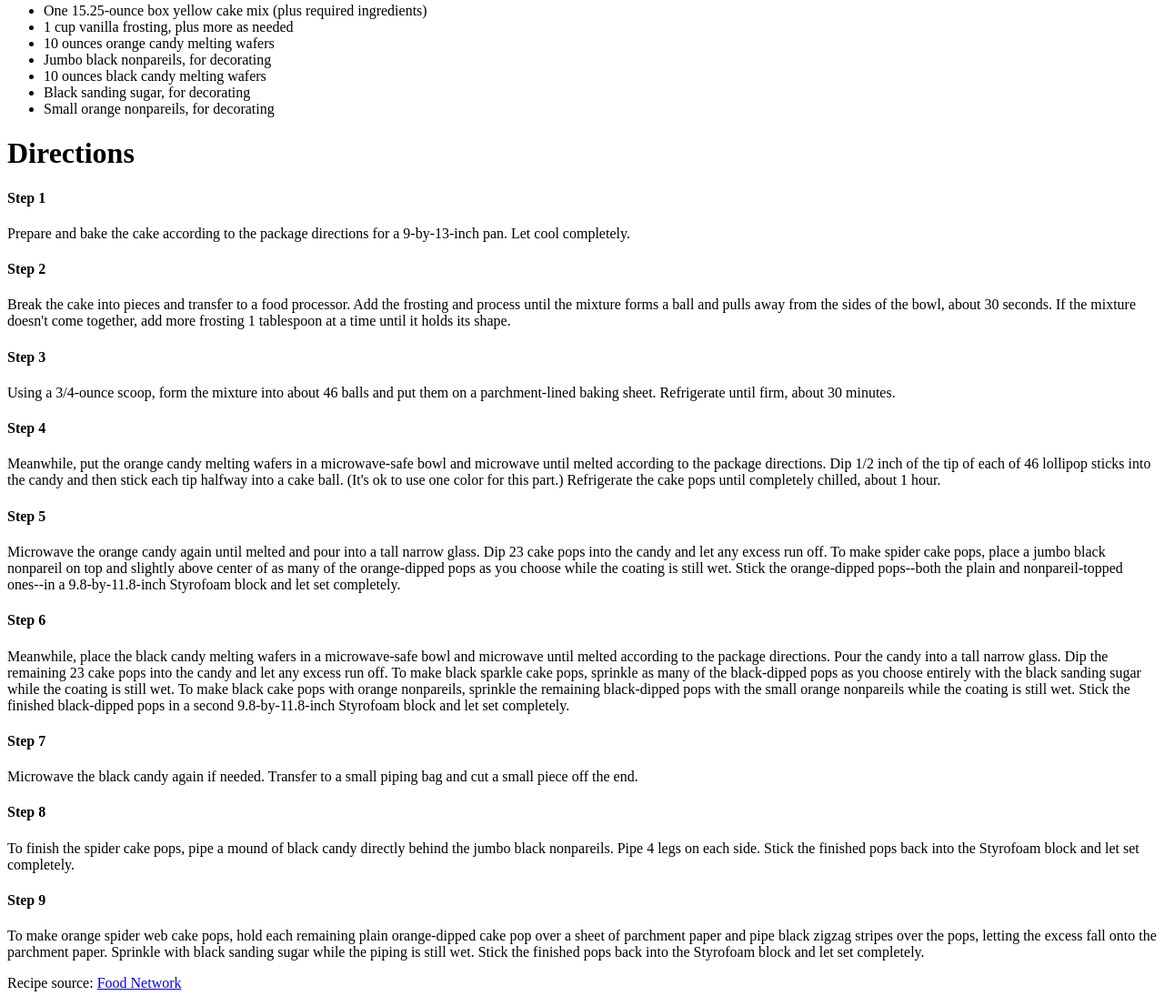
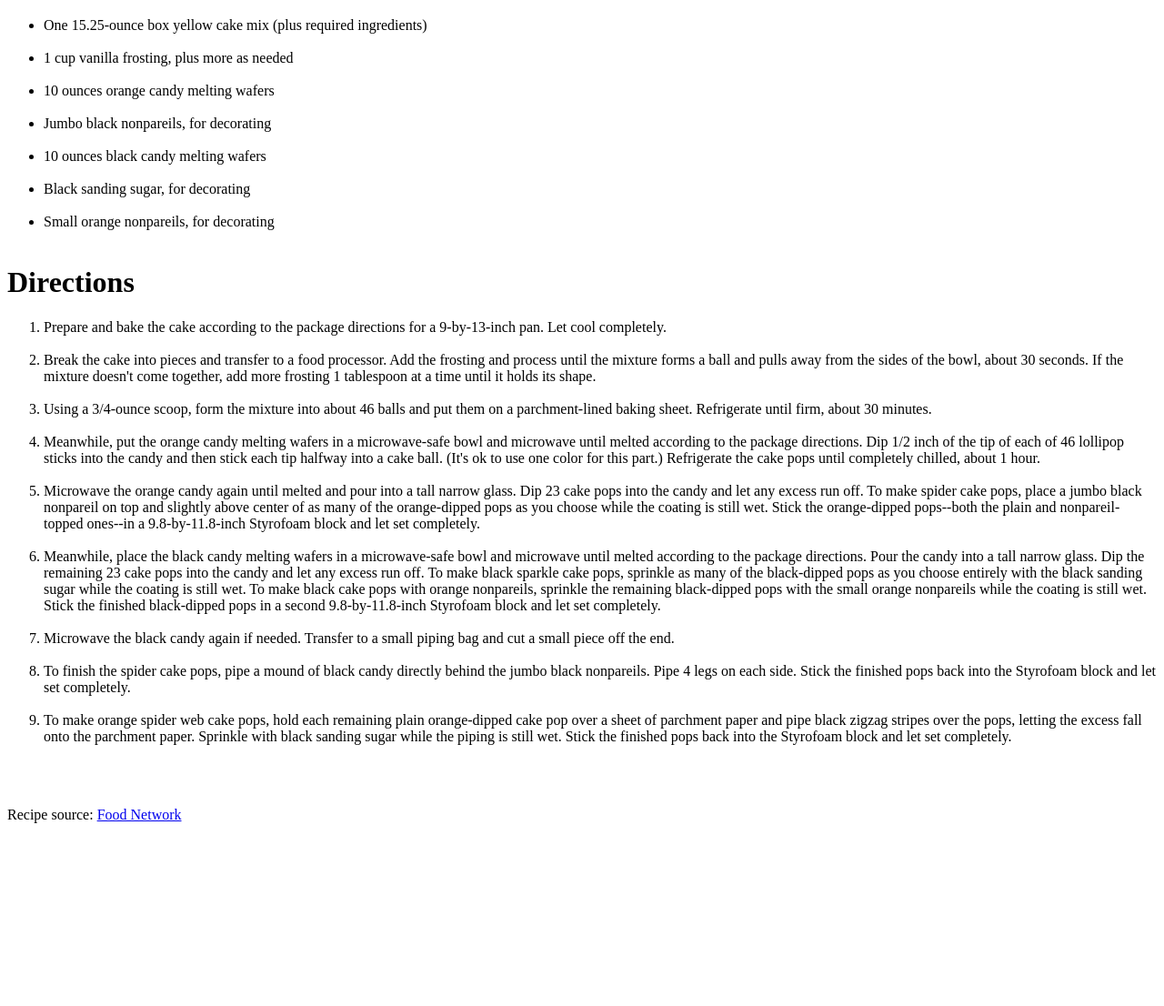
Before and after one commit to angelsilkey/recipes-v2, a plain HTML site: page recipes/Fun Cake Pops.html in a window 1280 px wide. Shown: the part 526-1632 px from the top of the page at 91% size. After the commit the page ends 1447 px from the top, so only its background shows below. Drawn offline with Linux system fonts and the light colour scheme.

Commit message:
v1.2.4 Complete HTML
Edit: <p> to <ol>
General cleanup

```diff
--- a/recipes/Fun Cake Pops.html
+++ b/recipes/Fun Cake Pops.html
@@ -3,73 +3,47 @@
 <head>
     <meta charset="UTF-8">
     <meta name="viewport" content="width=device-width, initial-scale=1.0">
-    <title>Halloween Cake Pops</title>
+    <title>Halloween Cake Pops Recipe</title>
 </head>
 
 <body>
     <div class="text">
     <button class="button"><a href="../index.html">Return Home</a></button>
-    <br></br>
+    <br>
 
     <img src="../images/cake-pops-with-simple-halloween-designs.webp"
     width="400"
     height="300">
     <h1 class="headers">Halloween Cake Pops</h1>
     <p>These cake pops are scarily adorable once decorated. You can definitely choose other decorations.</p>
+    <br>
 
     <h1 class="headers">Ingredients</h1>
 
     <ul>
-        <li>One 15.25-ounce box yellow cake mix (plus required ingredients)</li>
-        <li>1 cup vanilla frosting, plus more as needed</li>
-        <li>10 ounces orange candy melting wafers</li>
-        <li>Jumbo black nonpareils, for decorating</li>
-        <li>10 ounces black candy melting wafers</li>
-        <li>Black sanding sugar, for decorating</li>
-        <li>Small orange nonpareils, for decorating</li>
+        <li>One 15.25-ounce box yellow cake mix (plus required ingredients)</li><br>
+        <li>1 cup vanilla frosting, plus more as needed</li><br>
+        <li>10 ounces orange candy melting wafers</li><br>
+        <li>Jumbo black nonpareils, for decorating</li><br>
+        <li>10 ounces black candy melting wafers</li><br>
+        <li>Black sanding sugar, for decorating</li><br>
+        <li>Small orange nonpareils, for decorating</li><br>
     </ul>
 
     <h1 class="headers">Directions</h1>
 
-    <h4>Step 1</h4>
-    <p>
-        Prepare and bake the cake according to the package directions for a 9-by-13-inch pan. Let cool completely.
-    </p>
-    <h4>Step 2</h4>
-    <p>
-        Break the cake into pieces and transfer to a food processor. Add the frosting and process until the mixture forms a ball and pulls away from the sides of the bowl, about 30 seconds. If the mixture doesn't come together, add more frosting 1 tablespoon at a time until it holds its shape.
-    </p>
-    <h4>Step 3</h4>
-    <p>
-        Using a 3/4-ounce scoop, form the mixture into about 46 balls and put them on a parchment-lined baking sheet. Refrigerate until firm, about 30 minutes.
-    </p>
-    <h4>Step 4</h4>
-    <p>
-        Meanwhile, put the orange candy melting wafers in a microwave-safe bowl and microwave until melted according to the package directions. Dip 1/2 inch of the tip of each of 46 lollipop sticks into the candy and then stick each tip halfway into a cake ball. (It's ok to use one color for this part.) Refrigerate the cake pops until completely chilled, about 1 hour.
-    </p>
-    <h4>Step 5</h4>
-    <p>
-        Microwave the orange candy again until melted and pour into a tall narrow glass. Dip 23 cake pops into the candy and let any excess run off. To make spider cake pops, place a jumbo black nonpareil on top and slightly above center of as many of the orange-dipped pops as you choose while the coating is still wet. Stick the orange-dipped pops--both the plain and nonpareil-topped ones--in a 9.8-by-11.8-inch Styrofoam block and let set completely.
-    </p>
-    <h4>Step 6</h4>
-    <p>
-        Meanwhile, place the black candy melting wafers in a microwave-safe bowl and microwave until melted according to the package directions. Pour the candy into a tall narrow glass. Dip the remaining 23 cake pops into the candy and let any excess run off. To make black sparkle cake pops, sprinkle as many of the black-dipped pops as you choose entirely with the black sanding sugar while the coating is still wet. To make black cake pops with orange nonpareils, sprinkle the remaining black-dipped pops with the small orange nonpareils while the coating is still wet. Stick the finished black-dipped pops in a second 9.8-by-11.8-inch Styrofoam block and let set completely.
-    </p>
-    <h4>Step 7</h4>
-    <p>
-        Microwave the black candy again if needed. Transfer to a small piping bag and cut a small piece off the end.
-    </p>
-    <h4>Step 8</h4>
-    <p>
-        To finish the spider cake pops, pipe a mound of black candy directly behind the jumbo black nonpareils. Pipe 4 legs on each side. Stick the finished pops back into the Styrofoam block and let set completely.
-    </p>
-    <h4>Step 9</h4>
-    <p>
-        To make orange spider web cake pops, hold each remaining plain orange-dipped cake pop over a sheet of parchment paper and pipe black zigzag stripes over the pops, letting the excess fall onto the parchment paper. Sprinkle with black sanding sugar while the piping is still wet. Stick the finished pops back into the Styrofoam block and let set completely.
-    </p>
-
-
-
+    <ol>
+        <li>Prepare and bake the cake according to the package directions for a 9-by-13-inch pan. Let cool completely.</li><br>
+        <li>Break the cake into pieces and transfer to a food processor. Add the frosting and process until the mixture forms a ball and pulls away from the sides of the bowl, about 30 seconds. If the mixture doesn't come together, add more frosting 1 tablespoon at a time until it holds its shape.</li><br>
+        <li>Using a 3/4-ounce scoop, form the mixture into about 46 balls and put them on a parchment-lined baking sheet. Refrigerate until firm, about 30 minutes.</li><br>
+        <li>Meanwhile, put the orange candy melting wafers in a microwave-safe bowl and microwave until melted according to the package directions. Dip 1/2 inch of the tip of each of 46 lollipop sticks into the candy and then stick each tip halfway into a cake ball. (It's ok to use one color for this part.) Refrigerate the cake pops until completely chilled, about 1 hour.</li><br>
+        <li>Microwave the orange candy again until melted and pour into a tall narrow glass. Dip 23 cake pops into the candy and let any excess run off. To make spider cake pops, place a jumbo black nonpareil on top and slightly above center of as many of the orange-dipped pops as you choose while the coating is still wet. Stick the orange-dipped pops--both the plain and nonpareil-topped ones--in a 9.8-by-11.8-inch Styrofoam block and let set completely.</li><br>
+        <li>Meanwhile, place the black candy melting wafers in a microwave-safe bowl and microwave until melted according to the package directions. Pour the candy into a tall narrow glass. Dip the remaining 23 cake pops into the candy and let any excess run off. To make black sparkle cake pops, sprinkle as many of the black-dipped pops as you choose entirely with the black sanding sugar while the coating is still wet. To make black cake pops with orange nonpareils, sprinkle the remaining black-dipped pops with the small orange nonpareils while the coating is still wet. Stick the finished black-dipped pops in a second 9.8-by-11.8-inch Styrofoam block and let set completely.</li><br>
+        <li>Microwave the black candy again if needed. Transfer to a small piping bag and cut a small piece off the end.</li><br>
+        <li>To finish the spider cake pops, pipe a mound of black candy directly behind the jumbo black nonpareils. Pipe 4 legs on each side. Stick the finished pops back into the Styrofoam block and let set completely.</li><br>
+        <li>To make orange spider web cake pops, hold each remaining plain orange-dipped cake pop over a sheet of parchment paper and pipe black zigzag stripes over the pops, letting the excess fall onto the parchment paper. Sprinkle with black sanding sugar while the piping is still wet. Stick the finished pops back into the Styrofoam block and let set completely.</li><br>
+    </ol>
+    <br>
     <p>Recipe source: <a href="https://www.foodnetwork.com/recipes/food-network-kitchen/halloween-cake-pops-9336321"> Food Network</a></p>
     </div>
 </body>
```
Also changed, not shown: index.html (+11 -10 lines), recipes/Dirt Cake.html (+20 -20 lines), recipes/Ghost Rice Krispy Treats.html (+27 -3 lines).
